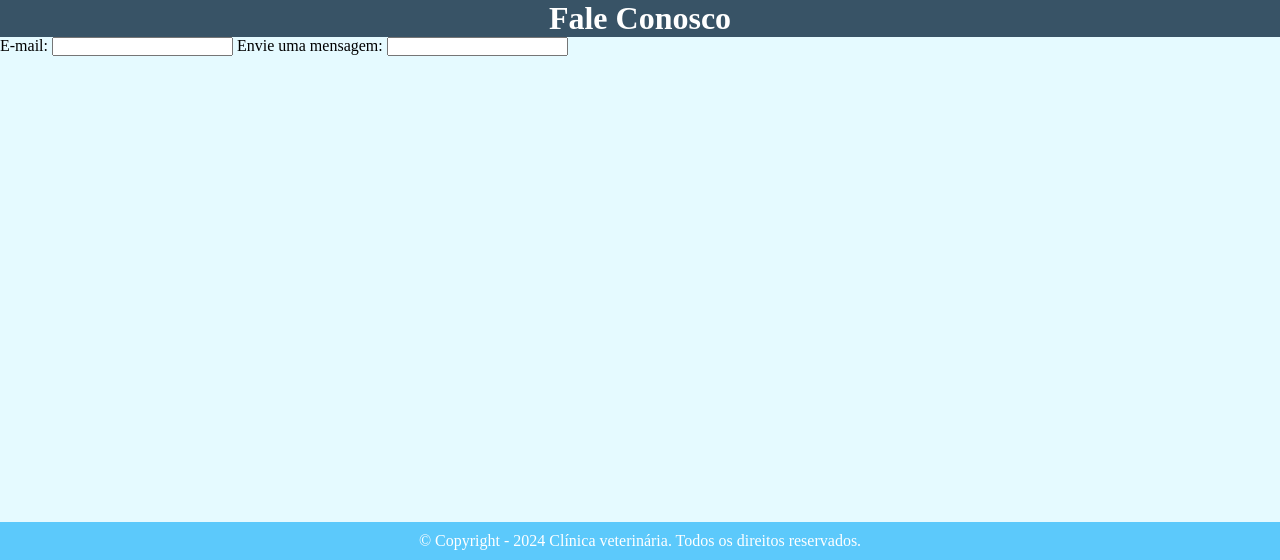
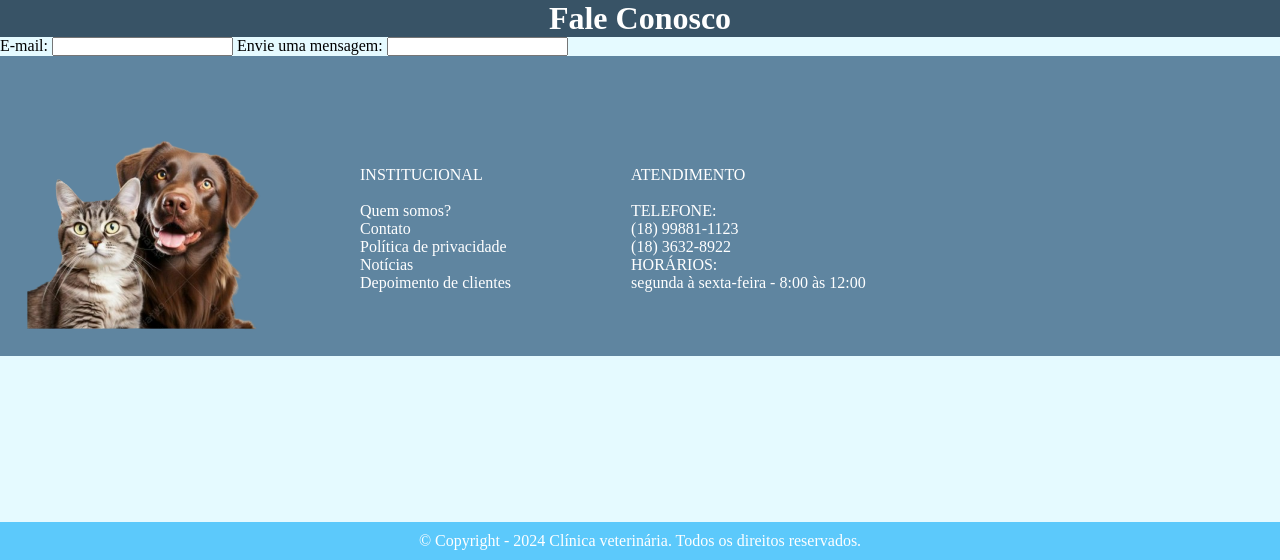
Before and after one commit to valentinaiwonder/vetlifenovo, a Flask app: page /faleconosco in a window 1280 px wide. Shown: the part 240-800 px from the top of the page. Run offline with Flask 3, Linux system fonts and the light colour scheme.

Commit message:
add coisas

```diff
--- a/templates/faleconosco.html
+++ b/templates/faleconosco.html
@@ -36,6 +36,24 @@
       <input type="text" id="mensagem" name="mensagem">
         </div>
     </main>
+    <div class="rodape">
+        <img src="static/img/cachorro_rodape-removebg-preview.png" alt="cachorros">
+
+        <p class="text1">INSTITUCIONAL<br/><br>
+            Quem somos?<br/>
+            Contato<br/>
+            Política de privacidade<br/>
+            Notícias<br/>
+            Depoimento de clientes</p>
+
+        <p class="text2">ATENDIMENTO<br/><br>
+            TELEFONE:<br/>
+            (18) 99881-1123<br/>
+            (18) 3632-8922<br/>
+            HORÁRIOS:<br/>
+            segunda à sexta-feira - 8:00 às 12:00</p>
+    </div>
+
     <footer>
         <p>© Copyright - 2024 Clínica veterinária. Todos os direitos reservados.</p>
     </footer>
```
Also changed, not shown: static/css/estilocontato.css (+33 -0 lines).
